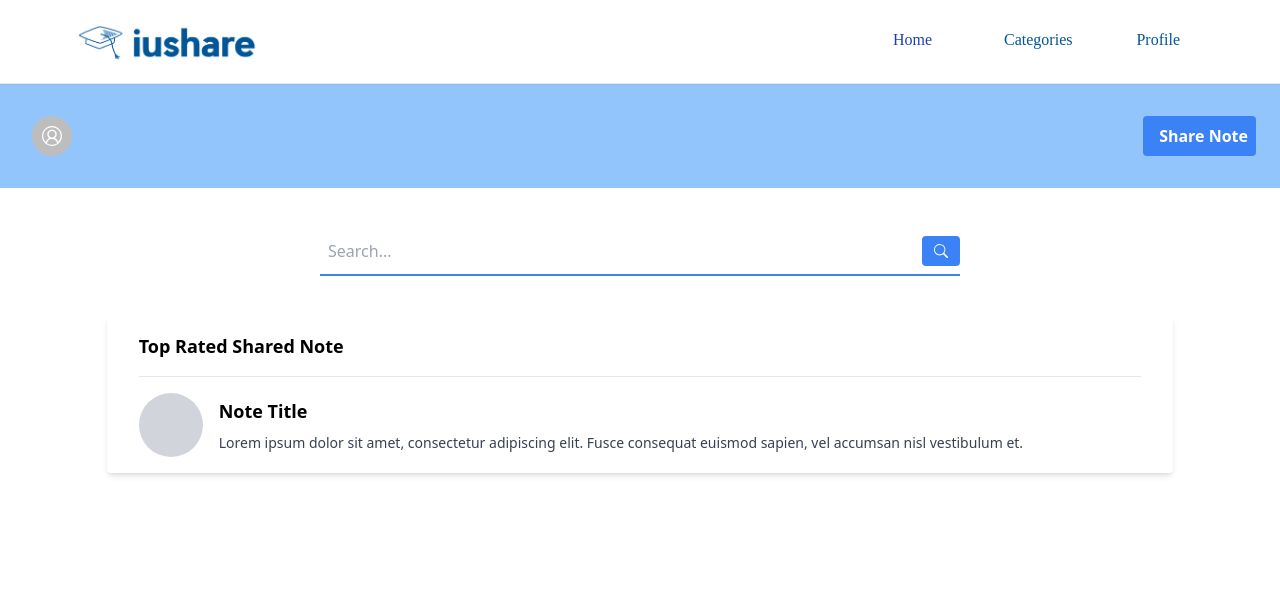
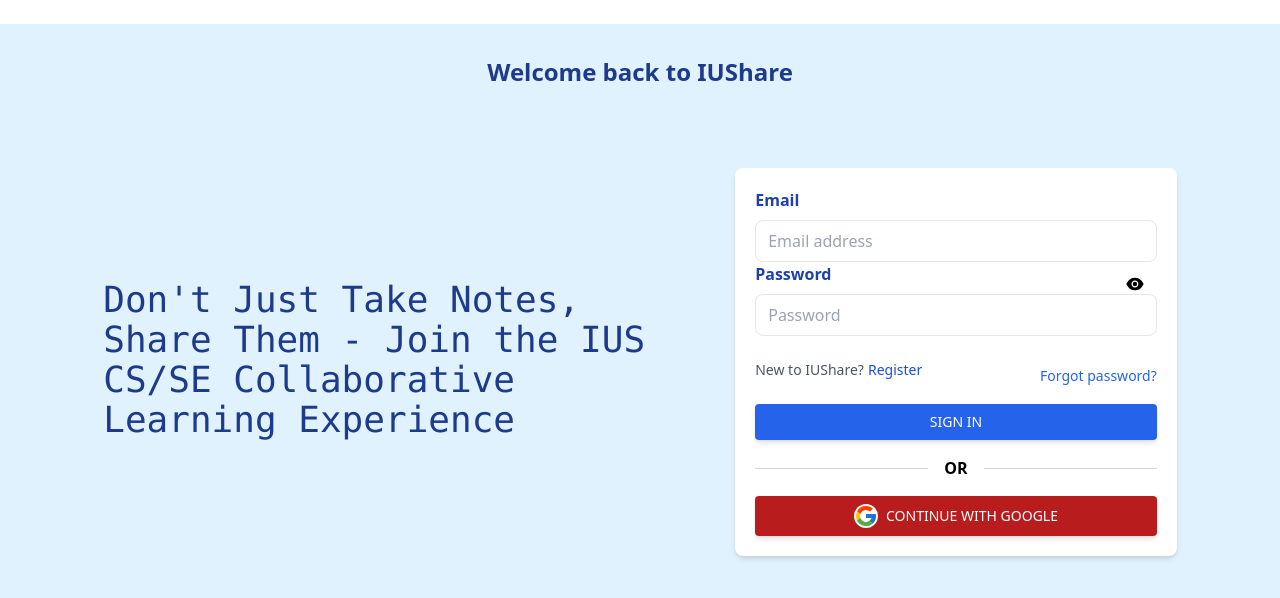
Before and after one commit to Ilmaooo/IUShare, a React (Create React App) app: page / in a window 1280 px wide. Shown: the top 598 px of the page. Built offline with nearby package versions, Linux system fonts and the light colour scheme.

Commit message:
display Login page when starting a server

```diff
--- a/src/App.js
+++ b/src/App.js
@@ -10,7 +10,6 @@
 import Login from "./pages/Login";
 import Profile from "./pages/Profile";
 import Register from "./pages/Register";
-import Header from "./components/Header";
 import SinglePost from "./pages/SinglePost";
 import ShareNotes from "./pages/ShareNotes";
 import { ToastContainer } from "react-toastify";
@@ -23,9 +22,9 @@
     <>
       <Router>
         <Routes>
-          <Route path="/" element={<Home />} />
+          <Route path="/home" element={<Home />} />
           <Route path="/profile" element={<Profile />} />
-          <Route path="/log-in" element={<Login />} />
+          <Route path="/" element={<Login />} />
           <Route path="/register" element={<Register />} />
           <Route path="/additional-info" element={<AdditionalInfoForm />} />
           <Route path="/forgot-password" element={<ForgotPassword />} />
--- a/src/components/Header.jsx
+++ b/src/components/Header.jsx
@@ -21,16 +21,16 @@
             src={logo}
             alt="logo"
             className="cursor-pointer h-9 "
-            onClick={() => navigate("/")}
+            onClick={() => navigate("/home")}
           />
         </div>
         <div>
           <ul className="flex space-x-10 font-[Poppins] text-[#005696] justify-end flex-grow mr-3 z-50">
             <li
               className={`cursor-pointer py-7 px-3 inline-block border-b-[3px] border-b-transparent ${
-                pathMathRoute("/") && "text-blue-800 border-b-[#005696]"
+                pathMathRoute("/home") && "text-blue-800 border-b-[#005696]"
               }`}
-              onClick={() => navigate("/")}
+              onClick={() => navigate("/home")}
             >
               Home
             </li>
--- a/src/pages/Home.jsx
+++ b/src/pages/Home.jsx
@@ -45,7 +45,7 @@
             >
               <MenuItem onClick={handleClose}>Profile</MenuItem>
               <MenuItem onClick={handleClose}>
-                <Link to="/log-in">Sing-out</Link>
+                <Link to="/">Sing-out</Link>
               </MenuItem>
             </Menu>
           </nav>
--- a/src/pages/Login.jsx
+++ b/src/pages/Login.jsx
@@ -30,7 +30,7 @@
         password
       );
       if (userCredentials.user) {
-        navigate("/");
+        navigate("/home");
       }
     } catch (error) {
       toast.error("Bad user credentials");
--- a/src/pages/Register.jsx
+++ b/src/pages/Register.jsx
@@ -52,7 +52,7 @@
 
       await setDoc(doc(db, "users", user.uid), formDataCopy);
       // toast.success("Sign up was successful");
-      navigate("/");
+      navigate("/home");
     } catch (error) {
       toast.error("Something went wrong with the registration");
     }
```
Also changed, not shown: src/pages/ShareNotes.jsx (+7 -7 lines).
